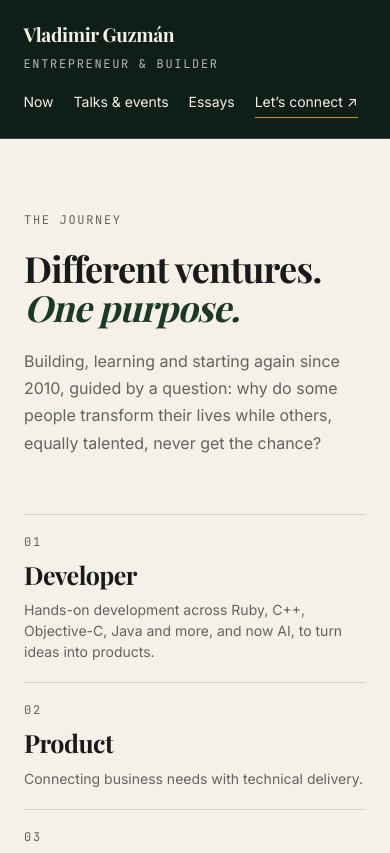
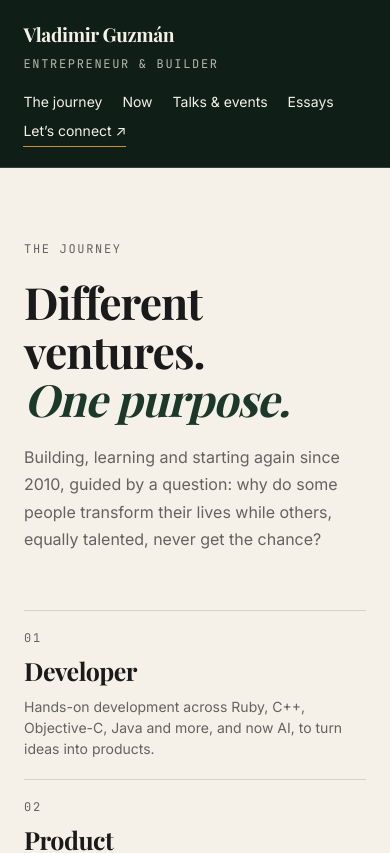
Before and after one commit to vlaguzman/personal_site, a Next.js app: page /journey in a window 390 px wide. Shown: the top 853 px of the page. Built offline with nearby package versions, Linux system fonts and the light colour scheme.

Commit message:
fix: show the journey link in the mobile nav and align the /journey title scale with /essays

```diff
--- a/src/app/globals.css
+++ b/src/app/globals.css
@@ -538,6 +538,18 @@ nav a:last-child {
   padding-bottom: 80px;
 }
 
+/* Same scale as the page title on /essays, with a wider title column so it breaks after "ventures.". */
+.journey h1 {
+  font-size: var(--fs-display);
+}
+
+@media (min-width: 761px) {
+  .journey .section-heading {
+    grid-template-columns: 1.5fr 1fr;
+    gap: 64px;
+  }
+}
+
 .arc {
   list-style: none;
   margin: 0 0 110px;
@@ -1650,12 +1662,9 @@ footer {
   }
 
   nav {
-    gap: 20px;
+    flex-wrap: wrap;
+    gap: 8px 20px;
     font-size: var(--fs-ui-sm);
-  }
-
-  nav a:first-child {
-    display: none;
   }
 
   .wrap {
```
Also changed, not shown: 1 other file (tests, documents, lock files or other folders).
